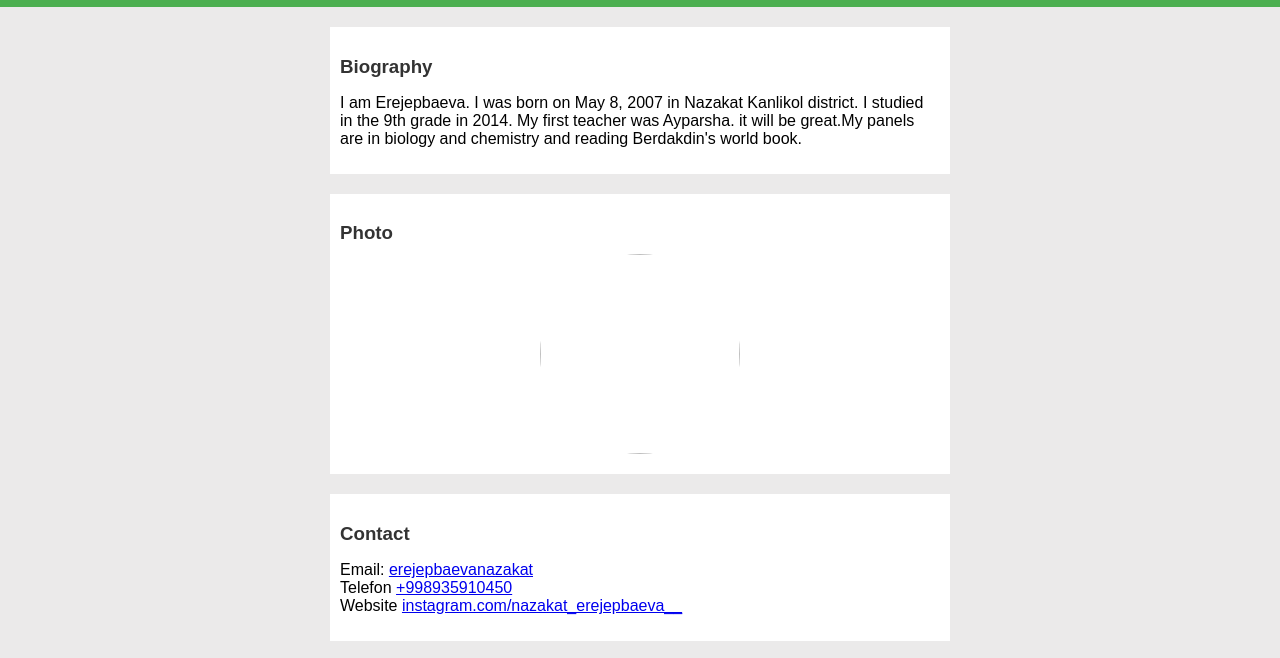
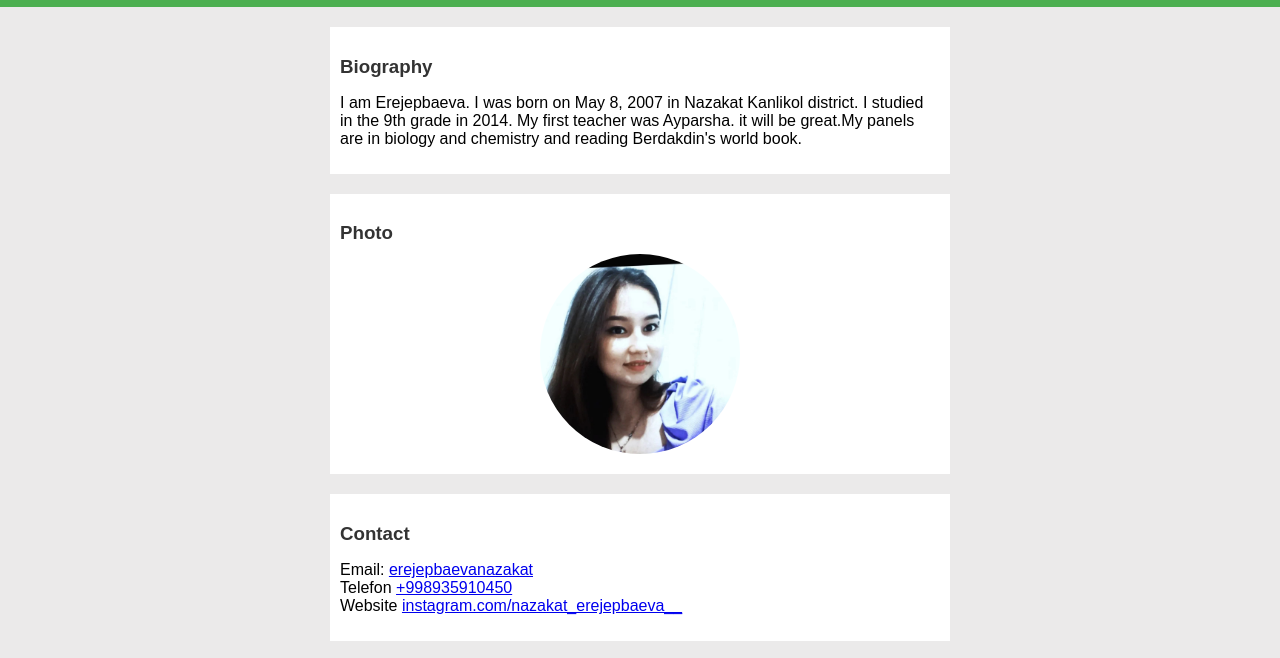
Before and after one commit to nazakaterejepbaeva/myfirstproject, a plain HTML site: page index.html in a window 1280 px wide. Shown: the part 71-729 px from the top of the page. Drawn offline with Linux system fonts and the light colour scheme.

Commit message:
Update index.html

```diff
--- a/index.html
+++ b/index.html
@@ -78,7 +78,7 @@
     </section>
     <section>
         <h3>Photo</h3>
-        <img src="mee.jfif" alt="">
+        <img src="profile.jpg" alt="">
     </section>
     <section>
         <h3>Contact</h3>
```
